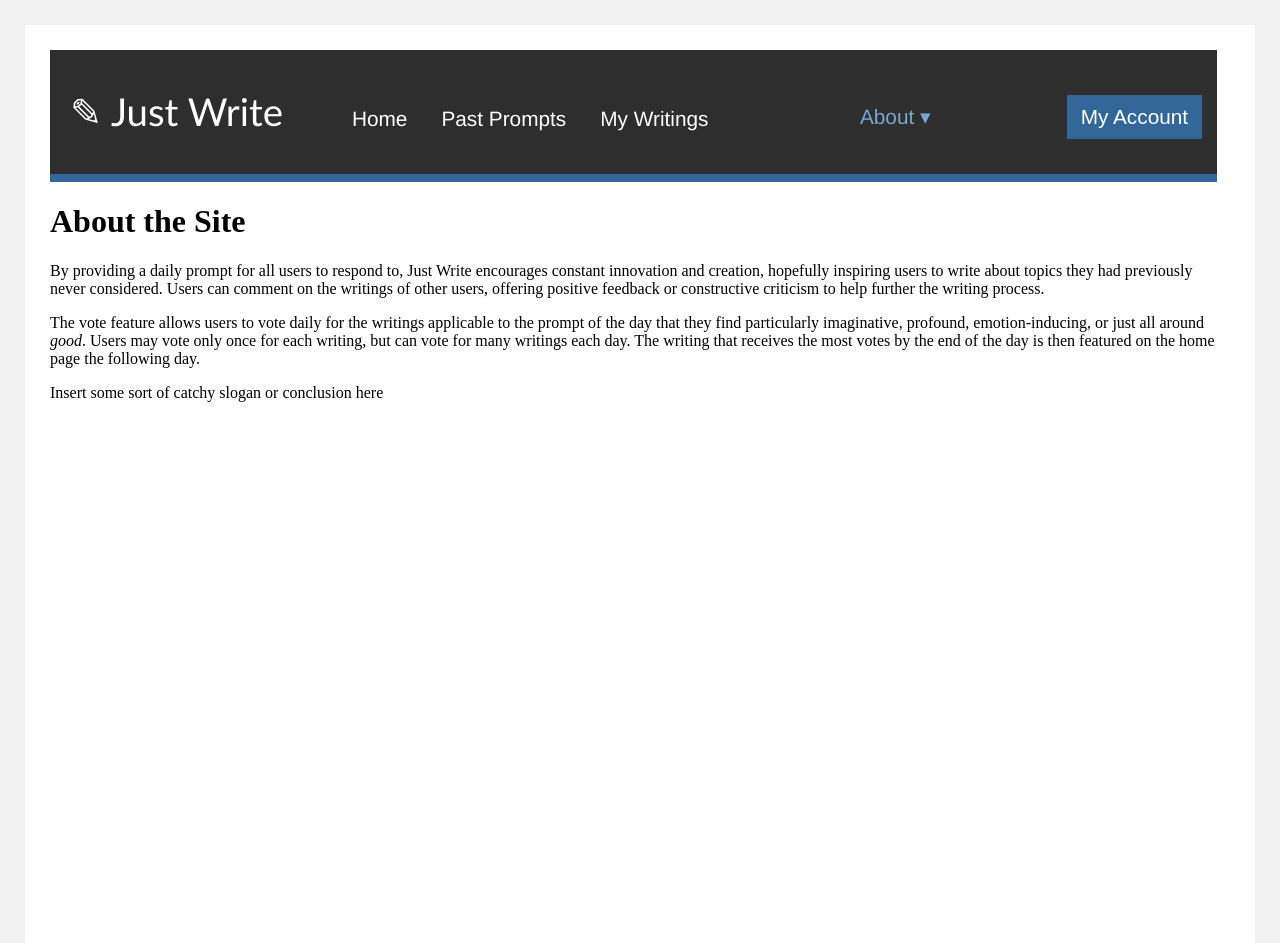
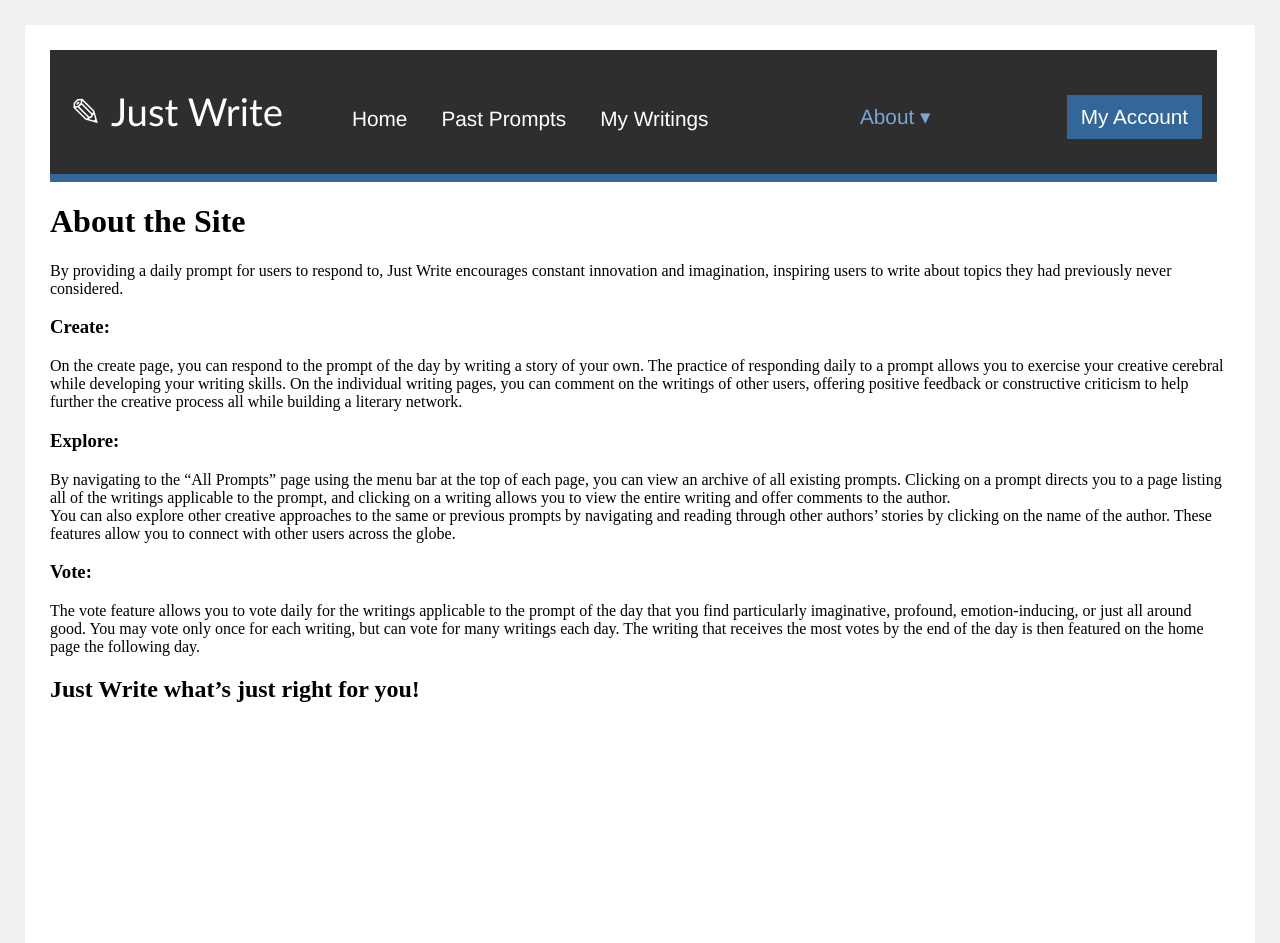
Before and after one commit to membriux/Prompter, a Python web app: template templates/about_site.html in a window 1280 px wide. Shown: the top 943 px of the page. Run offline with Jinja, Linux system fonts and the light colour scheme; the template is opened without the code that fills it, so the values that code supplies are empty.

Commit message:
Updated About Site page

```diff
--- a/templates/about_site.html
+++ b/templates/about_site.html
@@ -40,16 +40,40 @@
 
         <h1>About the Site</h1>
 
-        <p>By providing a daily prompt for all users to respond to, Just Write encourages constant innovation and creation,
-          hopefully inspiring users to write about topics they had previously never considered. Users can comment on the writings
-          of other users, offering positive feedback or constructive criticism to help further the writing process.</p>
+        <p>By providing a daily prompt for users to respond to, Just Write
+        encourages constant innovation and imagination, inspiring users to
+        write about topics they had previously never considered. </p>
 
-        <p>The vote feature allows users to vote daily for the writings applicable to the prompt of the day that they find particularly
-          imaginative, profound, emotion-inducing, or just all around <em>good</em>. Users may vote only once for each writing, but can
-          vote for many writings each day. The writing that receives the most votes by the end of the day is then featured on the home
-          page the following day.</p>
+        <h3>Create:</h3>
+        <p>On the create page, you can respond to the prompt of the day by
+        writing a story of your own. The practice of responding daily to a
+        prompt allows you to exercise your creative cerebral while developing
+        your writing skills. On the individual writing pages, you can comment
+        on the writings of other users, offering positive feedback or
+        constructive criticism to help further the creative process all while
+        building a literary network.</p>
 
-        <p>Insert some sort of catchy slogan or conclusion here</p>
+        <h3>Explore:</h3>
+        <p>By navigating to the “All Prompts” page using the menu bar at the
+        top of each page, you can view an archive of all existing prompts.
+        Clicking on a prompt directs you to a page listing all of the writings
+        applicable to the prompt, and clicking on a writing allows you to view
+        the entire writing and offer comments to the author.
+
+        <br>You can also explore other creative approaches to the same or
+        previous prompts by navigating and reading through other authors’
+        stories by clicking on the name of the author. These features allow
+        you to connect with other users across the globe.  </p>
+
+        <h3>Vote:</h3>
+        <p>The vote feature allows you to vote daily for the writings
+        applicable to the prompt of the day that you find particularly
+        imaginative, profound, emotion-inducing, or just all around good.
+        You may vote only once for each writing, but can vote for many writings
+        each day. The writing that receives the most votes by the end of the
+        day is then featured on the home page the following day. </p>
+
+        <h2>Just Write what’s just right for you!</h2>
 
   </body>
 </html>
```
Also changed, not shown: 1 other file.
